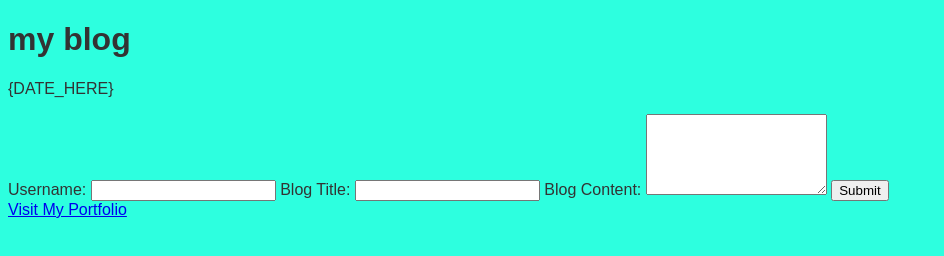
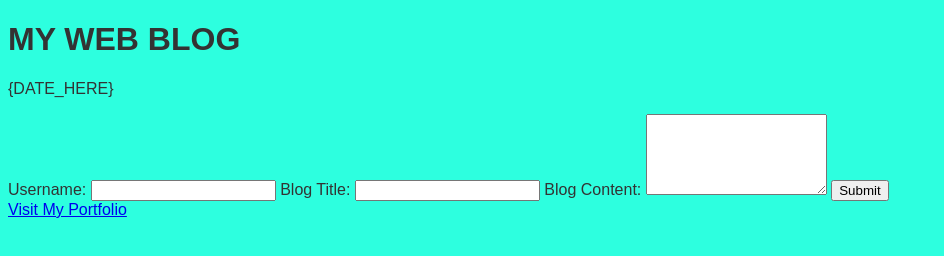
Before and after one commit to oooweeee/My-Web-Blog, a plain HTML site: page index.html in a window 1280 px wide. Shown: the whole page, without its empty margins (0-944 px from the left). Drawn offline with Linux system fonts and the light colour scheme.

```diff
--- a/assets/css/js/blog.js
+++ b/assets/css/js/blog.js
@@ -1,6 +1,6 @@
 // blog.js
 console.log('word')
-// Fetch blog posts from an API or localStorage
+// Fetch blog posts localStorage
 function fetchBlogPosts() {
     // Implement your logic here
     // Return an array of blog post objects
--- a/index.html
+++ b/index.html
@@ -6,11 +6,13 @@
     <!-- this is how i connect my html to my style css -->
     <link rel="stylesheet" href="./assets/css/style.css">
 
+    <!-- this is the titile that will appear in the tab  -->
     <title>Personal Blog</title>
 </head>
 <body>
     <header class="header">
-        <h1>my blog</h1>
+       <!-- THIS IS MY HEADER THE FIRST HTING THAT WILL APPEAR VISUALLY ON THE PAGE -->
+        <h1>MY WEB BLOG</h1>
         <p>{DATE_HERE}</p>
     </header>
 
```
Also changed, not shown: assets/css/js/logic.js (+3 -4 lines), blog.html (+2 -1 lines).
